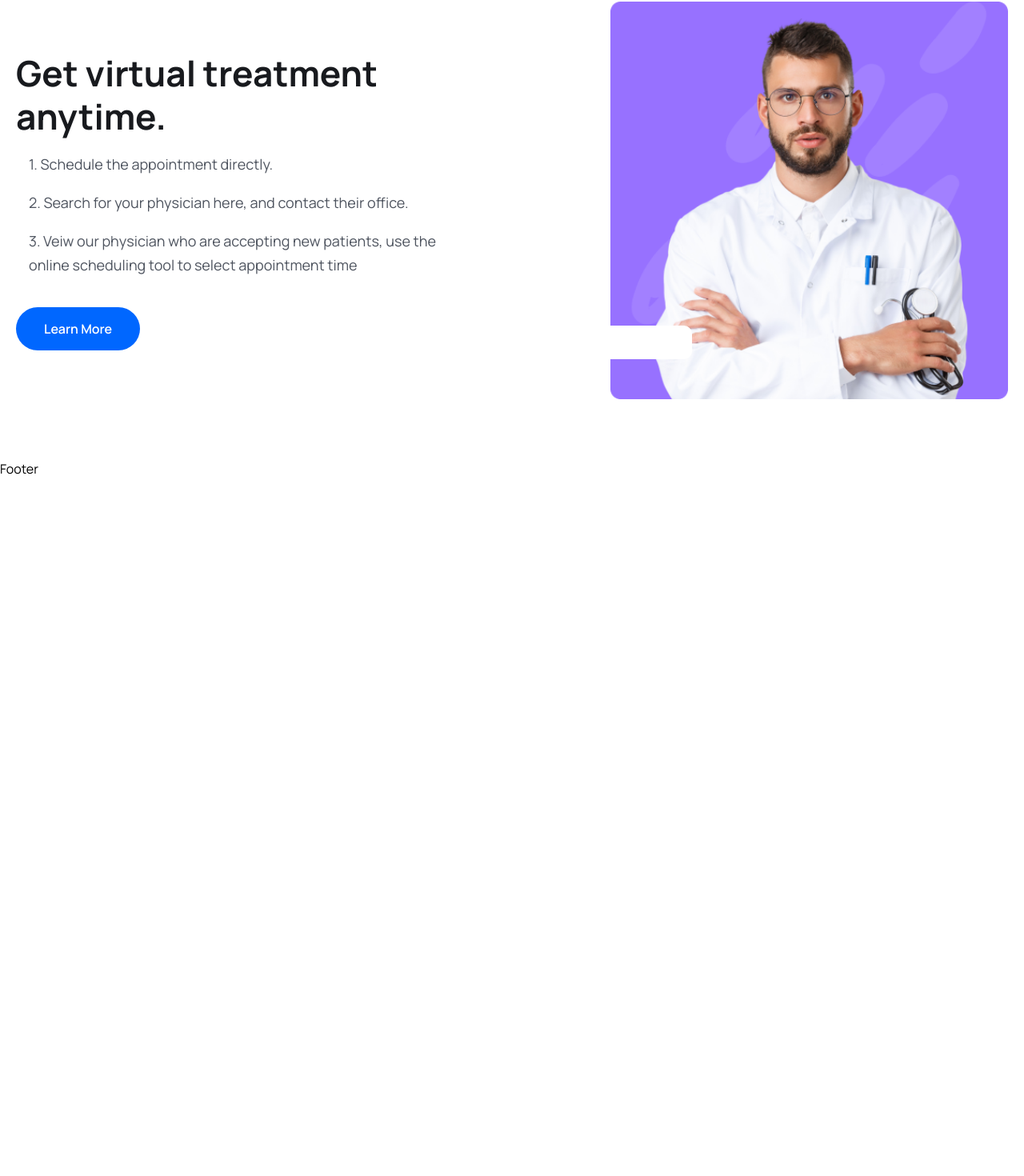
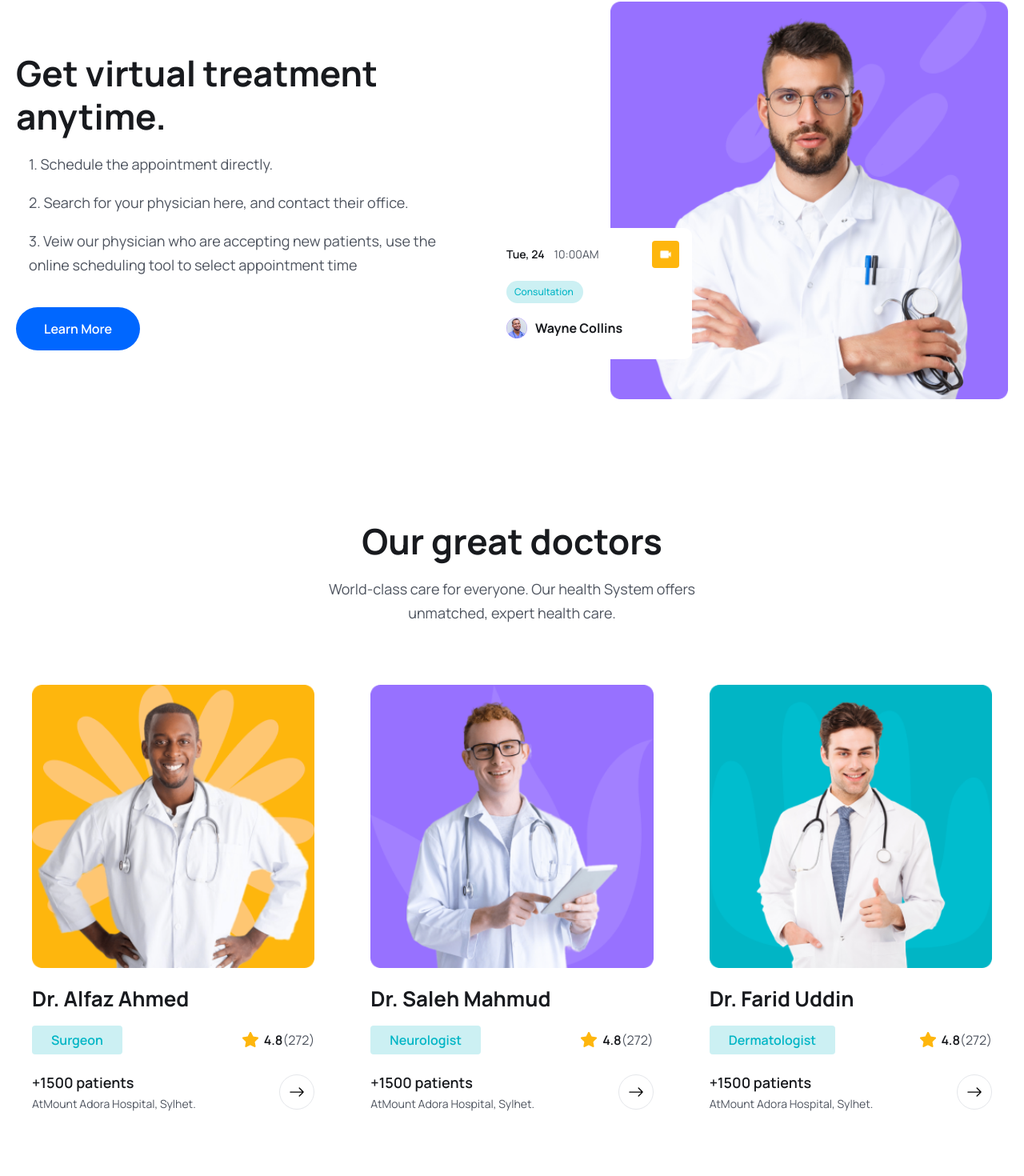
Before and after one commit to HealthcareHubVEC/Healthcare-Hub, a React (Vite) app in the folder frontend/: page /home in a window 1280 px wide. Shown: the part 3267-4737 px from the top of the page at 80% size. Before the commit the page ends 3865 px from the top, so only its background shows below. Built offline with nearby package versions, Linux system fonts and the light colour scheme.

Commit message:
feature section

```diff
--- a/frontend/src/assets/data/doctors.js
+++ b/frontend/src/assets/data/doctors.js
@@ -6,7 +6,7 @@
   {
     id: "01",
     name: "Dr. Alfaz Ahmed",
-    specialty: "Surgeon",
+    specialization: "Surgeon",
     avgRating: 4.8,
     totalRating: 272,
     photo: doctorImg01,
@@ -16,7 +16,7 @@
   {
     id: "02",
     name: "Dr. Saleh Mahmud",
-    specialty: "Neurologist",
+    specialization: "Neurologist",
     avgRating: 4.8,
     totalRating: 272,
     photo: doctorImg02,
@@ -26,7 +26,7 @@
   {
     id: "03",
     name: "Dr. Farid Uddin",
-    specialty: "Dermatologist",
+    specialization: "Dermatologist",
     avgRating: 4.8,
     totalRating: 272,
     photo: doctorImg03,
--- a/frontend/src/components/About/About.jsx
+++ b/frontend/src/components/About/About.jsx
@@ -9,7 +9,7 @@
                 {/*======about img======*/}
                 <div className = "relative w-3/4 lg:w-1/2 xl:w-[770px] z-10 order-2 lg:order-1">
                     <img src = {aboutImg} alt = "" />
-                    <div className = "absolute z-20 bottom-4 w-[200px] md:w-[300px] right-[30%] md:right-[-7%] lg:right-[22%]">
+                    <div className = "absolute z-20 bottom-4 w-[200px] md:w-[300px] right-[-30%] md:right-[-7%] lg:right-[22%]">
                     <img src = {aboutCardImg} alt = "" />
                 </div>
             </div>
--- /dev/null
+++ b/frontend/src/components/Doctors/DoctorCard.jsx
@@ -0,0 +1,65 @@
+/* eslint-disable react/prop-types*/
+
+import React from 'react'
+import starIcon from "../../assets/images/Star.png";
+import { Link } from "react-router-dom";
+import { BsArrowRight } from 'react-icons/bs';
+
+const DoctorCard = ({ doctor }) => {
+    const {
+        name,
+        avgRating,
+        totalRating,
+        photo,
+        specialization,
+        totalPatients,
+        hospital,
+    } = doctor
+
+
+    return (
+        <div className='p-3 lg:p-5'>
+            <div>
+                <img src={photo} className='w-full' alt="" />
+            </div>
+
+            <h2 className="text-[18px] leading-[30px] lg:text-[26px] lg:leading-9 text-headingColor font-[700] mt-3
+            lg:mt-5">{name}
+            </h2>
+
+            <div className="mt-2 lg:mt-4 flex items-center justify-between">
+                <span className="bg-[#CCF0F3] text-irisBlueColor py-1 px-2 ly:py-2 lg:px-6 text-[12px]
+                leading-4 lg:text-[16px] lg:leading-7 font-semibold rounded">
+                    {specialization}
+                </span>
+
+                <div className="flex items-center gaap-[6px]">
+                    <span className="flex items-center gap-[6px] text-[14px] leading-6 lg:text-[16px] lg:leading-7
+                    font-semibold text-headingColor"><img src={starIcon} alt="" />{avgRating}
+                    </span>
+                    <span className=" text-[14px] leading-6 lg:text-[16px] lg:leading-7 font-[400] text-textColor">
+                    ({totalRating})
+                    </span>
+                </div>
+            </div>
+
+
+            <div className="mt-[18px] lg:mt-5 flex items-center justify-between">
+                <div>
+                    <h3 className="text-[16px] leading-7 lg:text-[18px] lg:leading-[30px] font-semibold
+                    text-headingColor">
+                        +{totalPatients} patients
+                    </h3>
+                    <p className="text-[14px] leading-6 font-[400] text-textColor">At{hospital}</p>
+                </div>
+
+                <Link to="/doctors" className="w-[44px] h-[44px] rounded-full border border-solid boder-[#181A1E] flex items-center
+                 justify-center group hover:bg-primaryColor hover:border-none">
+                  <BsArrowRight className="group-hover:text-white w-6 h-5" />
+                </Link>
+            </div>
+        </div>
+    )
+}
+
+export default DoctorCard
--- /dev/null
+++ b/frontend/src/components/Doctors/DoctorList.jsx
@@ -0,0 +1,15 @@
+import { doctors }  from './../../assets/data/doctors';
+import DoctorCard from './DoctorCard';
+
+const DoctorList = () => {
+  return (
+    <div className='grid grid-cols-1 sm:grid-cols-2 md:grid-cols-3 gap-5 lg:gap-[30px] mt-[30px]
+    lg:mt-[55px]'>
+        {doctors.map(doctor=> (
+        <DoctorCard key={doctor.id} doctor={doctor}/>
+        ))}
+    </div>
+  );
+};
+
+export default DoctorList
--- a/frontend/src/pages/Home.jsx
+++ b/frontend/src/pages/Home.jsx
@@ -6,10 +6,13 @@
 import icon02 from "../assets/images/icon02.png";
 import icon03 from "../assets/images/icon03.png";
 import featureImg from "../assets/images/feature-img.png";
+import videoIcon from "../assets/images/video-icon.png";
+import avatarIcon from "../assets/images/avatar-icon.png";
 import { Link } from "react-router-dom";
 import { BsArrowRight, } from "react-icons/bs";
 import About from "../components/About/About";
 import ServiceList from "../components/Services/ServiceList";
+import DoctorList from "../components/Doctors/DoctorList";
 const Home = () => {
   return <>
     {/*===== hero section =====*/}
@@ -195,18 +198,67 @@
               </Link>
             </div>
 
-          {/*====feature img======*/}
-          <div className="relative z-10 xl:w-[770px] flex justify-end mt-[50px] lg:mt-0">
-            <img src={featureImg} className="w-3/4" alt="" />
+            {/*====feature img======*/}
+            <div className="relative z-10 xl:w-[770px] flex justify-end mt-[50px] lg:mt-0">
+              <img src={featureImg} className="w-3/4" alt="" />
 
-            <div className="w-[150px] lg:w-[248px] bg-white absolute bottom-[50px] left-0 md:bottom-
-            [100px] md:left-5 z-20 p-2 pb-3 lg:pt-4 lg:px-4 lg:pb-[26px] rounded-[10px]"></div>
-          </div>
+              <div className="w-[150px] lg:w-[248px] bg-white absolute bottom-[50px] left-0 md:bottom-
+              [100px] md:left-5 z-20 p-2 pb-3 lg:pt-4 lg:px-4 lg:pb-[26px] rounded-[10px]">
+                <div className="flex items-center justify-between">
+                  <div className="flex items-center gap-[6px] lg:gap-3">
+                    <p className="text-[10px] leading-[10px] lg:text-[14px] lg:leading-5 text-headingColor
+                  font-[600]">
+                      Tue, 24
+                    </p>
+                    <p className="text-[10px] leading-[10px] lg:text-[14px] lg:leading-5 text-textColor
+                  font-[400]">
+                      10:00AM
+                    </p>
+                  </div>
+                  <span className="w-5 h-5 lg:w-[34px] lg:h-[34px] flex items-center justify-center
+                bg-yellowColor rounded py-1 px-[6px] lg:py-3 lg:px-[9px]">
+                    <img src={videoIcon} alt="" />
+                  </span>
+                </div>
 
+                <div className="w-[65px] lg:w-[96px] bg-[#CCF0F3] py-1 px-2 lg:py-[6px] lg:px-[10px] text-
+                [8px] leading-[8px] lg:text-[12px] lg:leading-4 text-irisBlueColor font-[500] mt-2 lg:mt-4
+                rounded-full">
+                  Consultation
+                </div>
+
+                <div className="flex items-center gap-[6px] lg:gap-[10px] mt-2 lg:mt-[18px]">
+                  <img src={avatarIcon} alt="" />
+                  <h4 className="text-[10px] leading-3 lg:text-[16px] lg:leading-[22px] font-[700]
+                  text-headingColor">
+                    Wayne Collins
+                  </h4>
+                </div>
+              </div>
+            </div>
           </div>
         </div>
       </section>
       {/*======== feature section end=======*/}
+
+      {/*======== Our great doctors =======*/}
+      <section>
+        <div className="container">
+        <div className="xl:w-[470px] mx-auto">
+            <h2 className="heading text-center">Our great doctors</h2>
+            <p className="text__para text-center">
+              World-class care for everyone. Our health System offers unmatched,
+              expert health care.
+            </p>
+          </div>
+
+          <DoctorList/>
+        </div>
+      </section>
+      {/*======== Our great doctors end =======*/}
+
+      {/*======== faq section ========*/}
+      {/*======== faq section end ========*/}
     </>
   </>
 };
```
